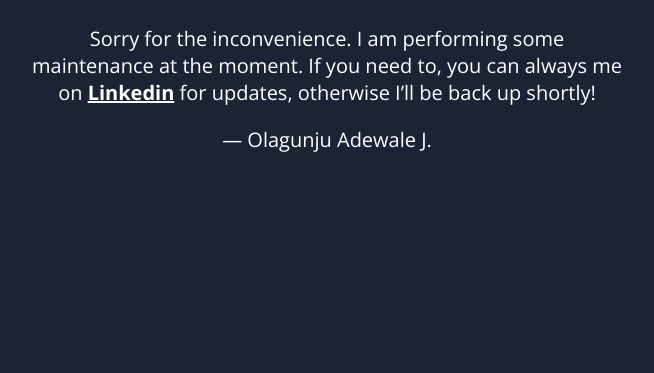
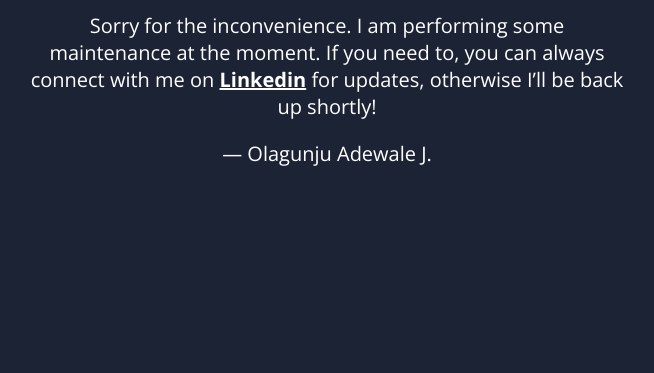
Before and after one commit to dewale005/maintainace, a plain HTML site: page index.html in a window 1280 px wide. Shown: the part 427-800 px from the top of the page, without its empty margins (313-967 px from the left). Drawn offline with nearby package versions, Linux system fonts and the light colour scheme.

Commit message:
Update index.html

```diff
--- a/index.html
+++ b/index.html
@@ -17,7 +17,7 @@
     <svg xmlns="http://www.w3.org/2000/svg" viewBox="0 0 202.24 202.24"><defs><style>.cls-1{fill:#fff;}</style></defs><title>Asset 3</title><g id="Layer_2" data-name="Layer 2"><g id="Capa_1" data-name="Capa 1"><path class="cls-1" d="M101.12,0A101.12,101.12,0,1,0,202.24,101.12,101.12,101.12,0,0,0,101.12,0ZM159,148.76H43.28a11.57,11.57,0,0,1-10-17.34L91.09,31.16a11.57,11.57,0,0,1,20.06,0L169,131.43a11.57,11.57,0,0,1-10,17.34Z"/><path class="cls-1" d="M101.12,36.93h0L43.27,137.21H159L101.13,36.94Zm0,88.7a7.71,7.71,0,1,1,7.71-7.71A7.71,7.71,0,0,1,101.12,125.63Zm7.71-50.13a7.56,7.56,0,0,1-.11,1.3l-3.8,22.49a3.86,3.86,0,0,1-7.61,0l-3.8-22.49a8,8,0,0,1-.11-1.3,7.71,7.71,0,1,1,15.43,0Z"/></g></g></svg>
     <h1>I&rsquo;ll be back soon!</h1>
     <div>
-        <p>Sorry for the inconvenience. I am performing some maintenance at the moment. If you need to, you can always me on <a href="https://www.linkedin.com/in/adewale-olagunju-442563104">Linkedin</a> for updates, otherwise I&rsquo;ll be back up shortly!</p>
+        <p>Sorry for the inconvenience. I am performing some maintenance at the moment. If you need to, you can always connect with me on <a href="https://www.linkedin.com/in/adewale-olagunju-442563104">Linkedin</a> for updates, otherwise I&rsquo;ll be back up shortly!</p>
         <p>&mdash; Olagunju Adewale J.</p>
     </div>
 </article>
```
